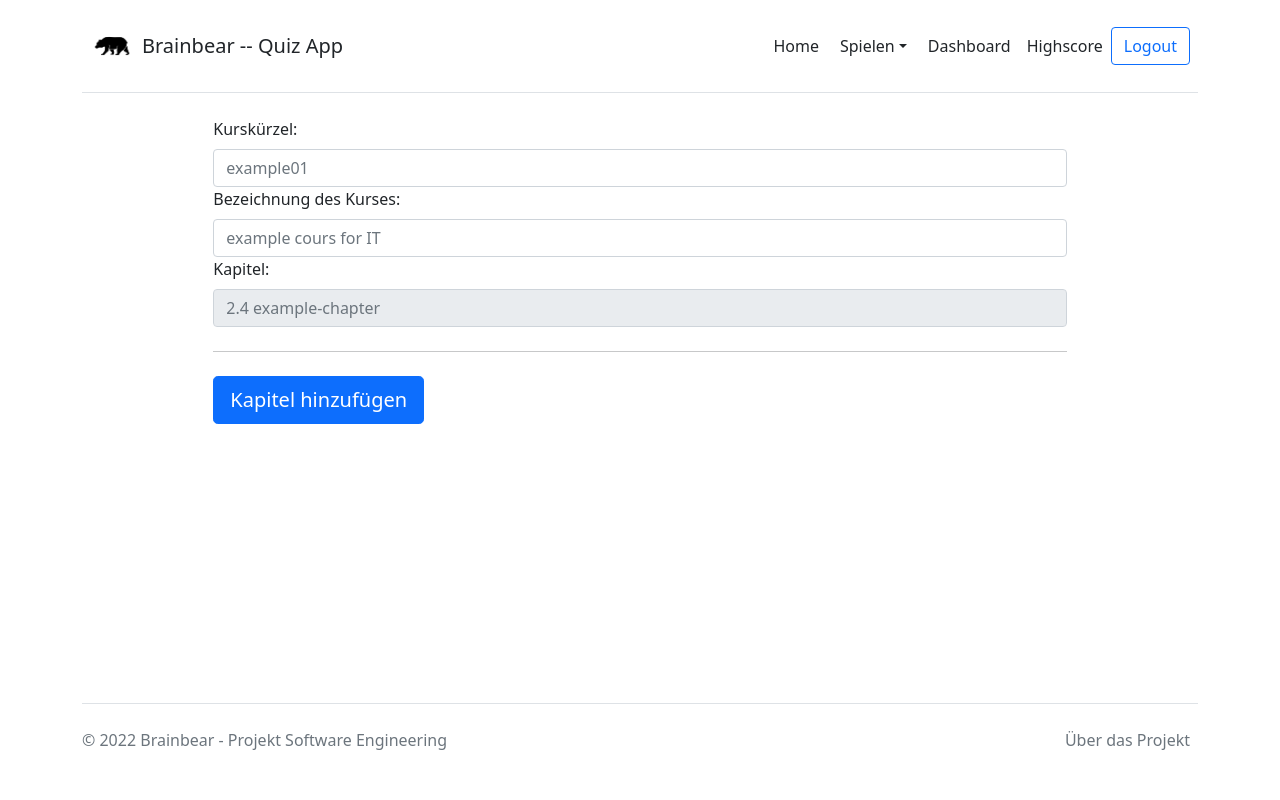
After one commit to lomma01/isef-brainbear, a Flask app: page /add_moduls in a window 1280 px wide. The commit adds this page. Run offline with Flask 2, Linux system fonts and the light colour scheme; a user stored in the database is signed in; some libraries are stand-ins or nearby versions.

```diff
--- a/app.py
+++ b/app.py
@@ -82,6 +82,14 @@ def dashboard():
                            dozent=dozent,
                            student=student)
 
+#Route for add Moduls (hp)
+@app.route('/add_moduls', methods=['GET'])
+@decorators.requires_auth
+def add_moduls():
+    return render_template('add_moduls.html',
+                           userinfo=session['profile'],
+                           userinfo_pretty=json.dumps(session['jwt_payload'],
+                                                      indent=4))
 
 @app.route('/rank', methods=['GET'])
 @decorators.requires_auth
--- a/decorators.py
+++ b/decorators.py
@@ -5,7 +5,7 @@ from functools import wraps
 import sqlite3 as sql
 
 # put your user_id here
-ADMINS = ["github|59766382", "github|37813763"]
+ADMINS = ["github|59766382", "github|37813763", "github|95571837"]
 
 
 # Decorator
--- /dev/null
+++ b/templates/add_moduls.html
@@ -0,0 +1,18 @@
+{% extends "layout.html" %}
+{% block content %}
+
+<div class="col-md-7 col-lg-8">
+    <!--Hier ist die Methode und die ID eventuell muss die für das Backend angepasst werden-->
+    <form method="post" id="modul">
+        <label class="form-label" for="kurs-id">Kurskürzel:</label>
+        <input type="text" class="form-control" id="kurs-id" placeholder="example01">
+        <label class="form-label" for="designation">Bezeichnung des Kurses:</label>
+        <input type="text" class="form-control" id="designation" placeholder="example cours for IT">
+        <label class="form-label" for="chapter">Kapitel:</label>
+        <input type="text" class="form-control" id="chapter" placeholder="2.4 example-chapter" disabled>
+        <hr class="my-4">
+        <button class="w-1000 btn btn-primary btn-lg" type="submit">Kapitel hinzufügen</button>
+    </form>
+</div>
+
+{% endblock %}
--- a/templates/dashboard.html
+++ b/templates/dashboard.html
@@ -9,13 +9,14 @@
     {% if dozent %}
     <!-- DOZENT -->
     <a href="#" class="nav-link">Fragen verwalten</a>
+    <a href="add-moduls" class="nav-link">Module verwalten</a>
 
     {% endif %}
     {% if admin %}
     <!-- ADMIN -->
+    <a href="add_moduls" class="nav-link">Module verwalten</a>
     Admin Panel: </br>
     <a href="list" class="nav-link">Userverwaltung</a>
-    <a href="#" class="nav-link">Module verwalten</a>
     {% endif %}
 </div>
 {% endblock %}
```
Also changed, not shown: database.db.
